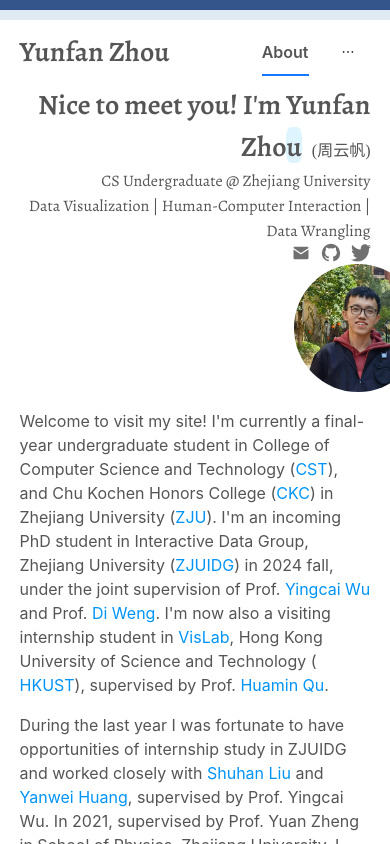
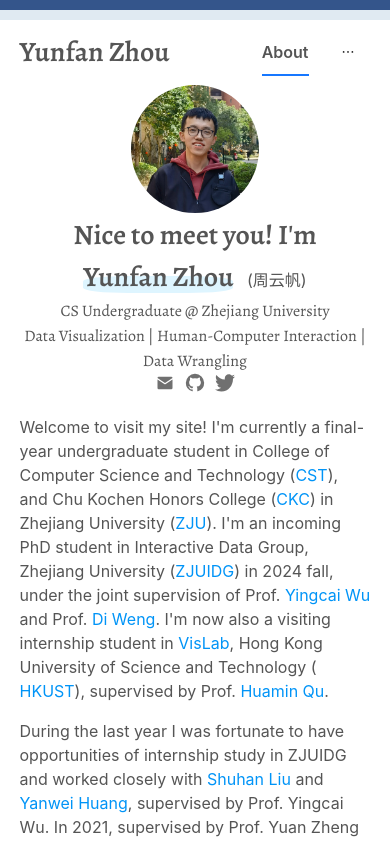
Before and after one commit to yunfzhou/yunfzhou.github.io, a React (Vite) app: page / in a window 390 px wide. Built offline with nearby package versions, Linux system fonts and the light colour scheme.

Commit message:
adjust layout of greetings

```diff
--- a/src/Greet/Greet.css
+++ b/src/Greet/Greet.css
@@ -1,14 +1,14 @@
 .greet {
   display: flex;
+  position: relative;
   justify-content: right;
   flex-wrap: wrap;
-  position: relative;
+  flex-direction: row-reverse; /* remember it is the reverse order! */
 }
 
 .postcard {
   display: flex;
   flex-direction: column;
-  text-align: right;
   flex-grow: 0;
   flex-shrink: 1;
   flex-basis: auto;
@@ -17,20 +17,16 @@
 .intro-image-wrapper {
   width: 20vw;
   max-width: 245px;
-  margin-left: 20px;
 }
 
 .postcard-text {
-  margin: auto;
-  width: 100%;
+  display: block;
+  text-align: right;
 }
 
 .intro-contact-bar {
-  display: flex;
-  justify-content: right;
-  align-items: center;
-  margin: auto;
-  width: 100%;
+  display: block;
+  text-align: right;
 }
 
 .postcard-firstline {
@@ -41,6 +37,7 @@
 .postcard-firstline-chinese {
   font-family: SimSun;
   font-size: 16px;
+  white-space: nowrap;
 }
 
 .postcard-secondline {
@@ -51,16 +48,10 @@
   font-family: Alegreya;
 }
 
-
-
-
-
 .intro-image {
   display: block;
   margin: 0 auto;
 }
-
-
 
 .intro-contact-icon {
   width: 20px;
@@ -68,10 +59,33 @@
   margin-left: 10px;
 }
 
+.intro-contact-icon:first-of-type {
+  width: 20px;
+  height: 20px;
+  margin-left: 0;
+}
+
 .intro-contact-icon:hover {
   cursor: pointer;
 }
 
-/* .intro-contact-email {
+/* Remember to put @media in the last so as to override the above */
 
-} */
+@media screen and (max-width: 660px) {
+  .greet {
+    justify-content: center;
+  }
+
+  .intro-image-wrapper {
+    width: auto;
+    max-width: none;
+  }
+
+  .postcard-text {
+    text-align: center;
+  }
+
+  .intro-contact-bar {
+    text-align: center;
+  }
+}
--- a/src/Greet/Greet.jsx
+++ b/src/Greet/Greet.jsx
@@ -25,10 +25,16 @@
   render() {
     const rootId = NAV_OPTION.ABOUT;
     return <div className="greet" id={rootId}>
+      <div className="intro-image-wrapper">
+        <Avatar src="/aboutme/self.png" shape="circle" size={130} className="intro-image"></Avatar>
+      </div>
       <div className="postcard">
         <div className="postcard-text">
-          <span className="postcard-firstline">Nice to meet you! I'm <span className="h1-bg">Yunfan Zhou</span>&nbsp;&nbsp;</span>
-          <span className="postcard-firstline-chinese">(周云帆)</span>
+          <span className="postcard-firstline">
+            Nice to meet you! I'm <span className="h1-bg">Yunfan Zhou</span>
+          </span>
+          &nbsp;&nbsp;
+          (<span className="postcard-firstline-chinese">周云帆</span>)
         </div>
         <div className="postcard-text">
           <span className="postcard-secondline">CS Undergraduate @ Zhejiang University</span>
@@ -45,9 +51,6 @@
                onClick={Utils.clickCallBack(this.mytwitter.site)}/>
         </div>
       </div>
-      <div className="intro-image-wrapper">
-        <Avatar src="/aboutme/self.png" shape="circle" size={130} className="intro-image"></Avatar>
-      </div>
     </div>
   }
 }
--- a/src/index.css
+++ b/src/index.css
@@ -24,6 +24,7 @@
 
 .h1-bg {
   position: relative;
+  white-space: nowrap; /* cannot wrap because the it will be separated from :after */
 }
 
 .h1-bg::after {
```
